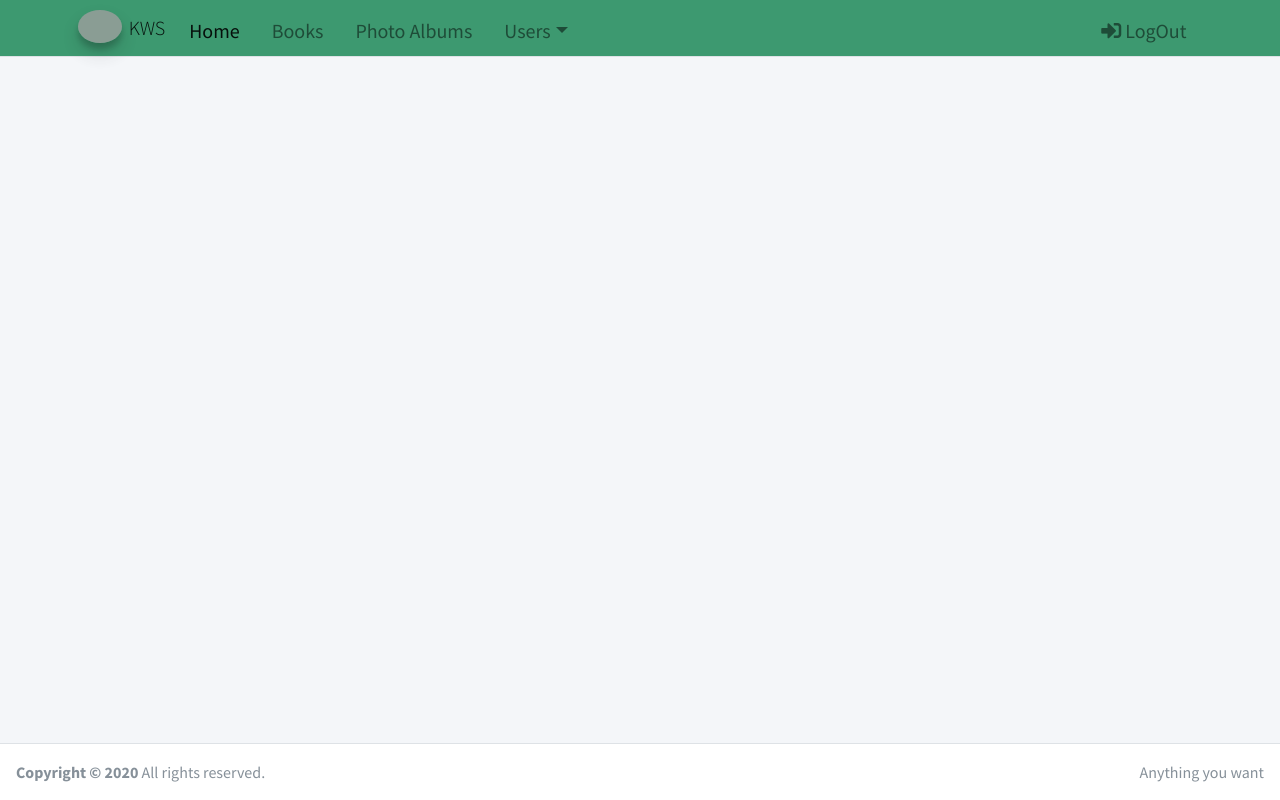
After one commit to mazuraktaras/KWS, a Flask app: template kwsapp/templates/base.html in a window 1280 px wide. The commit adds this page. Run offline with Flask 2, Linux system fonts and the light colour scheme; the template is opened without the code that fills it, so the values that code supplies are empty; the visitor is signed in with stand-in values (Sample User, id 1); some libraries are stand-ins or nearby versions; grey boxes are pictures that could not be loaded.

Commit message:
Login functionality

```diff
--- /dev/null
+++ b/kwsapp/templates/base.html
@@ -0,0 +1,176 @@
+<!DOCTYPE html>
+<!--
+This is a starter template page. Use this page to start your new project from
+scratch. This page gets rid of all links and provides the needed markup only.
+-->
+<html lang="en">
+<head>
+    <meta charset="utf-8">
+    <meta name="viewport" content="width=device-width, initial-scale=1">
+    <title>KWS | Kolya Web Site</title>
+
+    <!-- Google Font: Source Sans Pro -->
+    <link rel="stylesheet"
+          href="https://fonts.googleapis.com/css?family=Source+Sans+Pro:300,400,400i,700&display=fallback">
+    <!-- Font Awesome Icons -->
+    <link rel="stylesheet" href="{{ url_for('static', filename='AdminLTE/plugins/fontawesome-free/css/all.min.css') }}">
+    <!-- Theme style -->
+    <link rel="stylesheet" href="{{ url_for('static', filename='AdminLTE/dist/css/adminlte.min.css') }}">
+</head>
+
+<body class="hold-transition layout-navbar-fixed layout-footer-fixed layout-top-nav">
+<div class="wrapper">
+
+    <!-- Navbar -->
+    <nav class="main-header navbar navbar-expand-md navbar-light navbar-olive text-lg">
+        <div class="container">
+            <a href="{{ url_for('static', filename='AdminLTE/index3.html') }}" class="navbar-brand">
+                <img src="{{ url_for('static', filename='AdminLTE/dist/img/AdminLTELogo.png') }}" alt="AdminLTE Logo"
+                     class="brand-image img-circle elevation-3" style="opacity: .8">
+                <span class="brand-text font-weight-light">KWS</span>
+            </a>
+
+            <button class="navbar-toggler order-1" type="button" data-toggle="collapse" data-target="#navbarCollapse"
+                    aria-controls="navbarCollapse" aria-expanded="false" aria-label="Toggle navigation">
+                <span class="navbar-toggler-icon"></span>
+            </button>
+
+            <div class="collapse navbar-collapse order-3" id="navbarCollapse">
+                <!-- Left navbar links -->
+                <ul class="navbar-nav">
+                    <li class="nav-item">
+                        <a href="" class="nav-link active">Home</a>
+                    </li>
+                    <li class="nav-item">
+                        <a href="#" class="nav-link">Books</a>
+                    </li>
+                    <li class="nav-item">
+                        <a href="#" class="nav-link">Photo Albums</a>
+                    </li>
+                    <li class="nav-item dropdown">
+                        <a id="dropdownSubMenu1" href="#" data-toggle="dropdown" aria-haspopup="true"
+                           aria-expanded="false" class="nav-link dropdown-toggle">Users</a>
+                        <ul aria-labelledby="dropdownSubMenu1" class="dropdown-menu border-0 shadow">
+                            <li><a href="{{ url_for('signup') }}" class="dropdown-item">New user</a></li>
+                            <li><a href="{{ url_for('users') }}" class="dropdown-item">All users</a></li>
+
+                            <li class="dropdown-divider"></li>
+
+                            <!-- Level two dropdown-->
+                            <li class="dropdown-submenu dropdown-hover">
+                                <a id="dropdownSubMenu2" href="#" role="button" data-toggle="dropdown"
+                                   aria-haspopup="true" aria-expanded="false" class="dropdown-item dropdown-toggle">Hover
+                                    for action</a>
+                                <ul aria-labelledby="dropdownSubMenu2" class="dropdown-menu border-0 shadow">
+                                    <li>
+                                        <a tabindex="-1" href="#" class="dropdown-item">level 2</a>
+                                    </li>
+
+                                    <!-- Level three dropdown-->
+                                    <li class="dropdown-submenu">
+                                        <a id="dropdownSubMenu3" href="#" role="button" data-toggle="dropdown"
+                                           aria-haspopup="true" aria-expanded="false"
+                                           class="dropdown-item dropdown-toggle">level 2</a>
+                                        <ul aria-labelledby="dropdownSubMenu3" class="dropdown-menu border-0 shadow">
+                                            <li><a href="#" class="dropdown-item">3rd level</a></li>
+                                            <li><a href="#" class="dropdown-item">3rd level</a></li>
+                                        </ul>
+                                    </li>
+                                    <!-- End Level three -->
+
+                                    <li><a href="#" class="dropdown-item">level 2</a></li>
+                                    <li><a href="#" class="dropdown-item">level 2</a></li>
+                                </ul>
+                            </li>
+                            <!-- End Level two -->
+                        </ul>
+                    </li>
+                </ul>
+
+                <!-- SEARCH FORM -->
+                <!--
+                <form class="form-inline ml-0 ml-md-3">
+                    <div class="input-group input-group-sm">
+                        <input class="form-control form-control-navbar" type="search" placeholder="Search"
+                               aria-label="Search">
+                        <div class="input-group-append">
+                            <button class="btn btn-navbar" type="submit">
+                                <i class="fas fa-search"></i>
+                            </button>
+                        </div>
+                    </div>
+                </form>
+                -->
+                <ul class="navbar-nav ml-auto">
+                    {% if current_user.is_authenticated %}
+                        <li class="nav-item">
+                            <a href="{{ url_for('logout') }}" class="nav-link"><i class="fas fa-sign-in-alt"></i> LogOut</a>
+                        </li>
+                    {% else %}
+                        <li class="nav-item">
+                            <a href="{{ url_for('login') }}" class="nav-link"><i class="fas fa-sign-in-alt"></i>
+                                LogIn</a>
+                        </li>
+                        <li class="nav-item">
+                            <a href="{{ url_for('signup') }}" class="nav-link"><i class="fas fa-user-plus"></i>
+                                SignUp</a>
+                        </li>
+                    {% endif %}
+                </ul>
+            </div>
+
+
+        </div>
+    </nav>
+    <!-- /.navbar -->
+
+    <!-- Content Wrapper. Contains page content -->
+    <div class="content-wrapper">
+        <!-- Content Header (Page header) -->
+
+        <!-- /.content-header -->
+
+        <!-- Main content -->
+        <section class="content">
+
+            <!-- Block with users list table -->
+            {% block content %}{% endblock %}
+
+
+        </section>
+
+        <!-- /.content -->
+    </div>
+    <!-- /.content-wrapper -->
+
+    <!-- Control Sidebar -->
+    <aside class="control-sidebar control-sidebar-dark">
+        <!-- Control sidebar content goes here -->
+    </aside>
+    <!-- /.control-sidebar -->
+
+
+    <!-- Main Footer -->
+    <footer class="main-footer fixed">
+        <!-- To the right -->
+        <div class="float-right d-none d-sm-inline">
+            Anything you want
+        </div>
+        <!-- Default to the left -->
+        <strong>Copyright &copy; 2020</strong> All rights reserved.
+    </footer>
+</div>
+<!-- ./wrapper -->
+
+<!-- REQUIRED SCRIPTS -->
+
+<!-- jQuery -->
+<script src="{{ url_for('static', filename='AdminLTE/plugins/jquery/jquery.min.js') }}"></script>
+<!-- Bootstrap 4 -->
+<script src="{{ url_for('static', filename='AdminLTE/plugins/bootstrap/js/bootstrap.bundle.min.js') }}"></script>
+<!-- AdminLTE App -->
+<script src="{{ url_for('static', filename='AdminLTE/dist/js/adminlte.min.js') }}"></script>
+<!-- AdminLTE for demo purposes -->
+<script src="{{ url_for('static', filename='AdminLTE/dist/js/demo.js') }}"></script>
+</body>
+</html>
--- a/kwsapp/templates/login.html
+++ b/kwsapp/templates/login.html
@@ -1,4 +1,4 @@
-{% extends "admin.html" %}
+{% extends "base.html" %}
 
 {% block content %}
     {% for field, errors in form.errors.items() %}
@@ -48,14 +48,14 @@
                     {% endfor %}
 
                     {% if current_user.is_authenticated %}
-                        <div class="alert alert-warning alert-dismissible">
+                        <div class="alert alert-warning alert-dismissible pr-3 fade show">
                             <button type="button" class="close" data-dismiss="alert" aria-hidden="true">&times;</button>
                             <h6><i class="icon fas fa-exclamation-triangle"></i> Warning!</h6>
                             <h6>
                                 Another user is currently logged in.<br>
                                 Please logout first!
                             </h6>
-
+                            <hr>
                             <div class="row">
                                 <div class="col">
                                 <button class="btn btn-sm btn-danger float-right" onclick="location.href='{{ url_for('logout') }}'" type="button">
--- a/kwsapp/views.py
+++ b/kwsapp/views.py
@@ -13,9 +13,9 @@ def load_user(user_id):
 
 
 @app.route('/')
-@login_required
+# @login_required
 def base():
-    return render_template('admin.html')
+    return render_template('base.html')
 
 
 @app.route('/login', methods=['GET', 'POST'])
@@ -23,27 +23,34 @@ def login():
     form = LoginForm()
 
     if form.validate_on_submit():
+
         email = form.email.data
         password = form.password.data
         user = User.query.filter_by(email=email).first()
+
         if current_user.is_authenticated:
             return redirect(url_for('login'))
+
         if user and user.verify_password(password):
-            login_user(user)
-            print(current_user.name)
+
+            login_user(user, remember=False)
+            # print(current_user.name)
             return redirect(url_for('base'))
+
         else:
+
             flash('This user does not exist or the password is incorrect.', 'danger')
+
     return render_template('login.html', form=form)
 
 
 @app.route('/logout', methods=['GET', 'POST'])
 def logout():
-    print(current_user.name, current_user.is_authenticated)
+    # print(current_user.name, current_user.is_authenticated)
     logout_user()
     # TODO: Need to check why the session remembers the user after closing the browser.
-    print(current_user.is_authenticated)
-    return 'Logout'
+    # print(current_user.is_authenticated)
+    return redirect(url_for('login'))
 
 
 @app.route('/admin/users')
```
